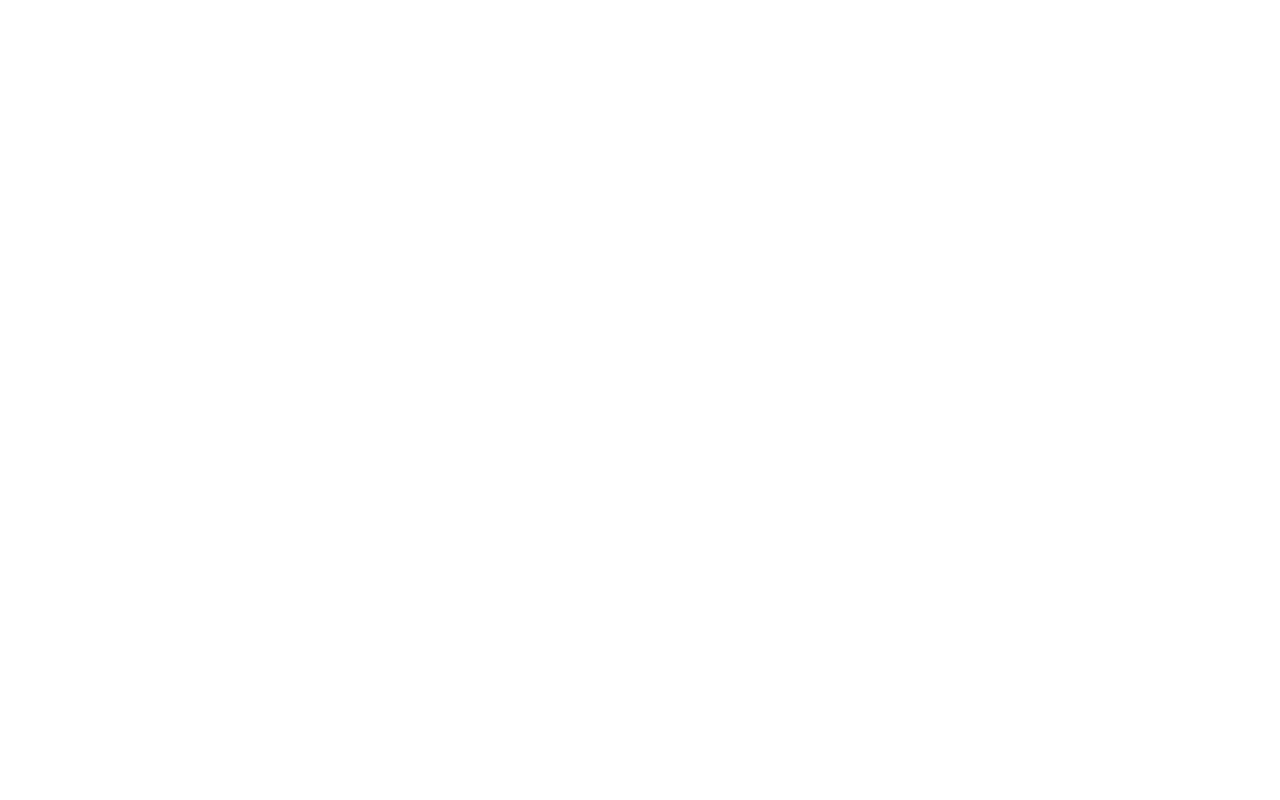
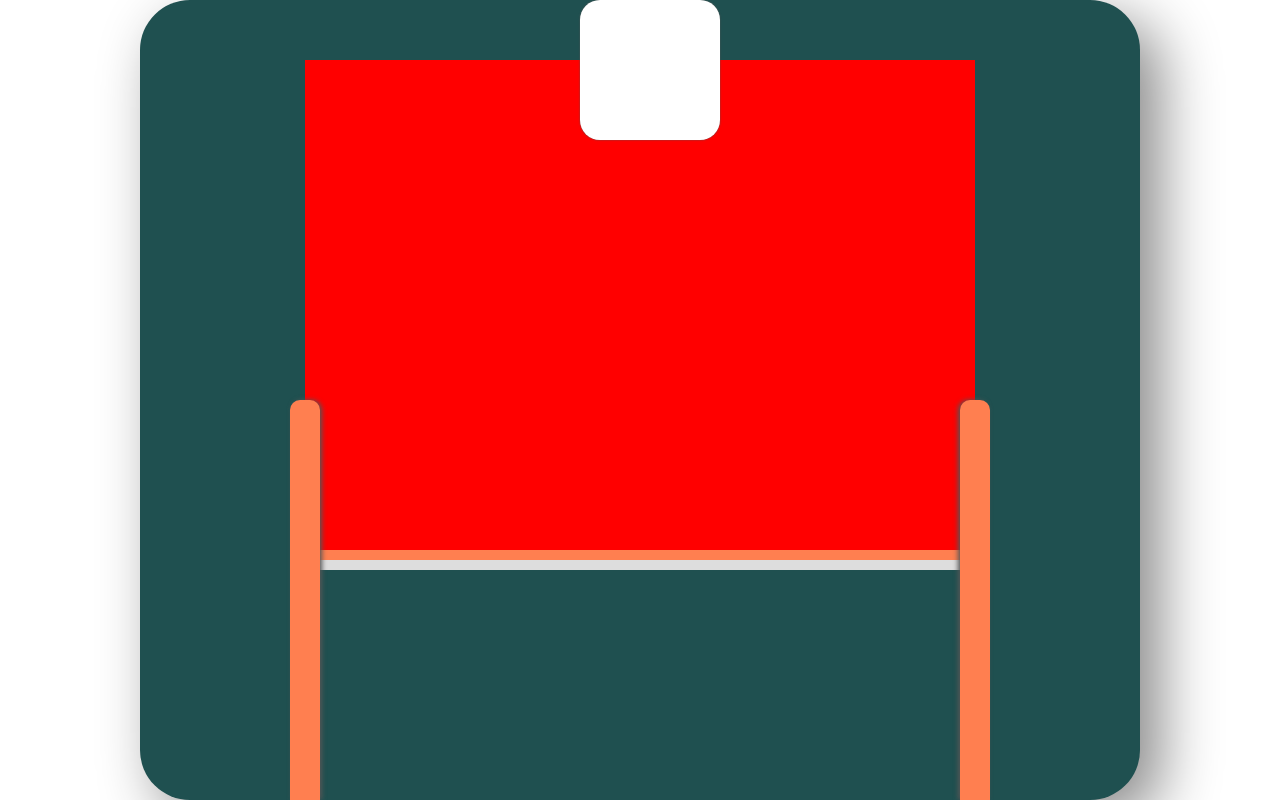
Before and after one commit to AndreiScafi/Jumping-Square, a plain HTML site: page index.html in a window 1280 px wide. Drawn offline with Linux system fonts and the light colour scheme.

Commit message:
Adding style with CSS.

```diff
--- a/style.css
+++ b/style.css
@@ -7,3 +7,60 @@
 html {
     font-size: 62.5%;
 }
+
+.container {
+    width: 100%;
+    height: 100vh;
+    display: grid;
+    place-items: center;
+}
+
+.wrapper {
+    width: 100rem;
+    height: 80rem;
+    background-color: #1f5050;
+    border-radius: 5rem;
+    box-shadow: 2rem 2rem 6rem #888;
+    position: relative;
+}
+
+.wrapper div {
+    position: absolute;
+}
+
+.rubber {
+    width: 67rem;
+    height: 50rem;
+    background-color: red;
+    left: 16.5rem;
+    bottom: 24rem;
+    border-bottom: 1rem solid coral;
+    box-shadow: 0 1rem 0 #ddd;
+}
+
+.stick {
+    width: 3rem;
+    height: 40rem;
+    background-color: coral;
+    border-radius: 1rem 1rem 0 0;
+    bottom: 0;
+}
+
+.left-stick {
+    left: 15rem;
+    box-shadow: .2rem 0 .5rem #555;
+}
+
+.right-stick {
+    right: 15rem;
+    box-shadow: -.2rem 0 .5rem #555;
+}
+
+.square {
+    width: 14rem;
+    aspect-ratio: 1;
+    background-color: white;
+    border-radius: 2rem;
+    left: 44rem;
+    box-shadow: 0 0 .2rem #555;
+}
```
